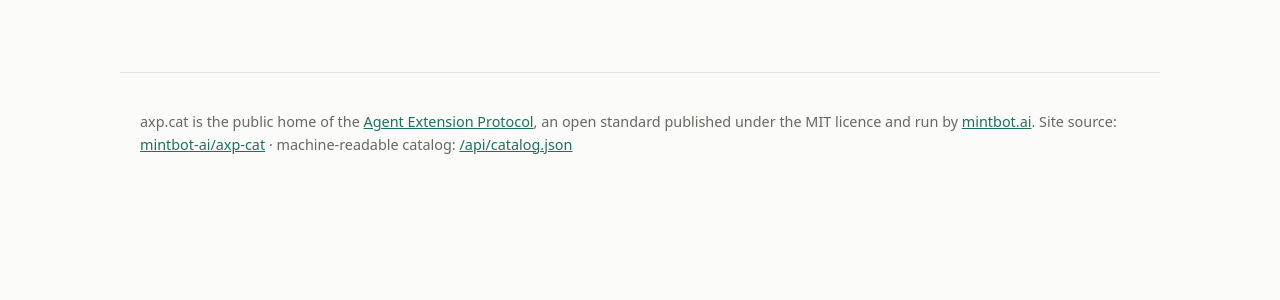
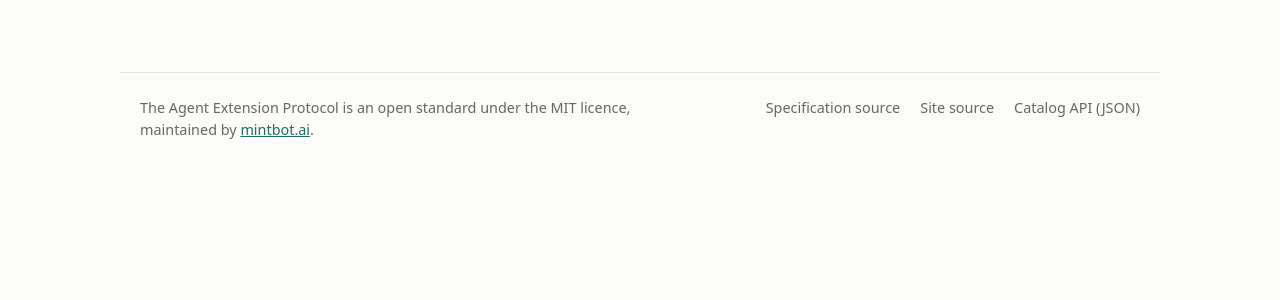
Before and after one commit to mintbot-ai/axp-cat, a Python web app: template axpcat/templates/base.html in a window 1280 px wide. Shown: the part 69-369 px from the top of the page. Run offline with Jinja, Linux system fonts and the light colour scheme; the template is opened without the code that fills it: most values are stand-ins (such as "Sample title", 1, 10 or a date in 2020).

Commit message:
Footer: one-line statement plus a links row

```diff
--- a/axpcat/static/style.css
+++ b/axpcat/static/style.css
@@ -26,7 +26,9 @@ nav { display: flex; flex-wrap: wrap; gap: 0.2rem 1.25rem; }
 nav a { text-decoration: none; color: var(--fg); }
 nav a:hover { color: var(--accent); }
 main { max-width: 1040px; margin: 0 auto; padding: 1.5rem 1.25rem 3rem; }
-footer { max-width: 1040px; margin: 0 auto; padding: 1.5rem 1.25rem 2.5rem; border-top: 1px solid var(--line); color: var(--muted); font-size: 0.9rem; }
+footer { display: flex; flex-wrap: wrap; align-items: baseline; justify-content: space-between; gap: 0.5rem 2rem; max-width: 1040px; margin: 0 auto; padding: 1.5rem 1.25rem 2.5rem; border-top: 1px solid var(--line); color: var(--muted); font-size: 0.9rem; }
+footer p { margin: 0; max-width: 60ch; }
+footer nav a { color: var(--muted); }
 h1 { font-size: 2rem; line-height: 1.2; margin: 0.5rem 0 1rem; }
 h2 { font-size: 1.3rem; margin: 2rem 0 0.6rem; }
 h3 { font-size: 1.05rem; margin: 1.2rem 0 0.4rem; }
--- a/axpcat/templates/base.html
+++ b/axpcat/templates/base.html
@@ -27,7 +27,12 @@
 {% block content %}{% endblock %}
 </main>
 <footer>
-  <p>axp.cat is the public home of the <a href="{{ site.spec_repo_url }}">Agent Extension Protocol</a>, an open standard published under the MIT licence and run by <a href="https://mintbot.ai/">mintbot.ai</a>. Site source: <a href="{{ site.site_repo_url }}">mintbot-ai/axp-cat</a> &middot; machine-readable catalog: <a href="/api/catalog.json">/api/catalog.json</a></p>
+  <p>The Agent Extension Protocol is an open standard under the MIT licence, maintained by <a href="https://mintbot.ai/">mintbot.ai</a>.</p>
+  <nav aria-label="Footer">
+    <a href="{{ site.spec_repo_url }}">Specification source</a>
+    <a href="{{ site.site_repo_url }}">Site source</a>
+    <a href="/api/catalog.json">Catalog API (JSON)</a>
+  </nav>
 </footer>
 </body>
 </html>
```
